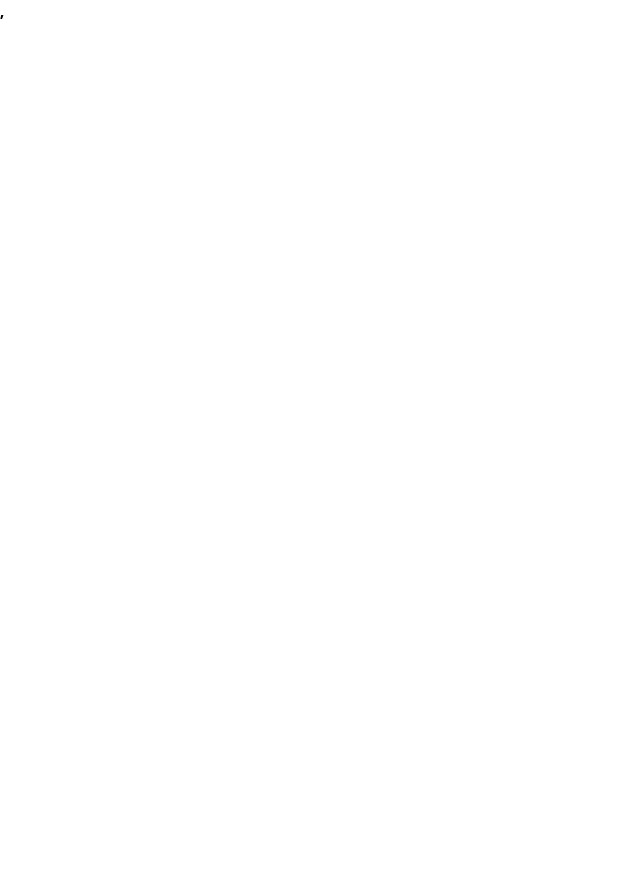
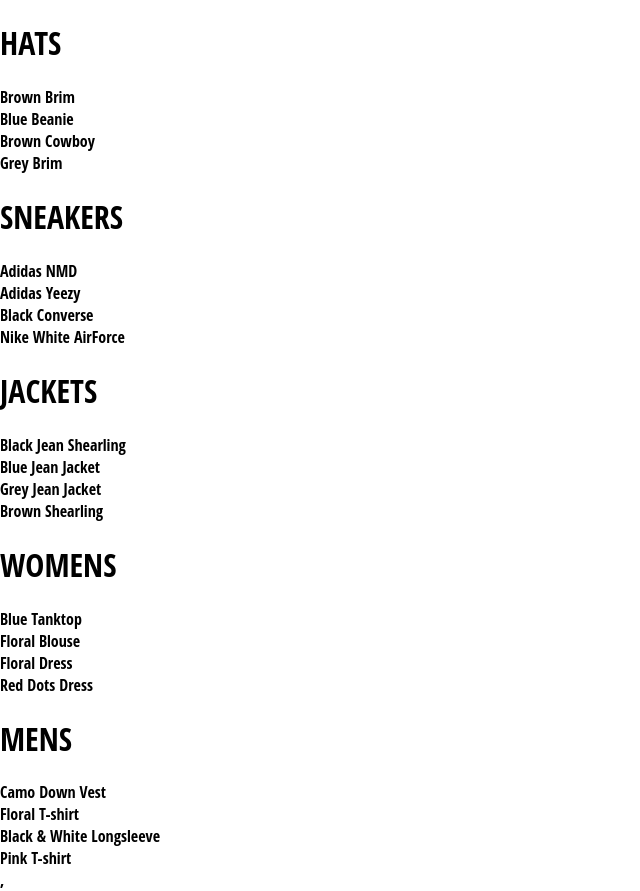
Before and after one commit to poolpy111/oto-clothing, a React (Create React App) app: page /shop in a window 1280 px wide. Before the commit this address had no page. Shown: the whole page, without its empty margins (0-640 px from the left). Before the commit the page ends 800 px from the top, so only its background shows below. Built offline with nearby package versions, Linux system fonts and the light colour scheme.

Commit message:
added map of shop data and created filter so it shows only 4 elements instead of all

```diff
--- a/src/App.js
+++ b/src/App.js
@@ -5,15 +5,7 @@
   Routes,
   Route
 } from "react-router-dom";
-
-const HatsPage = () => {
-  return(
-    <div>
-      <h1>hats page</h1>
-      <p>Hi</p>
-    </div>
-  )
-}
+import ShopPage from './pages/shop/shop.component.jsx';
 
 function App() {
   return (
@@ -21,7 +13,7 @@
       <BrowserRouter>
         <Routes>
           <Route path="/" element={<HomePage />} />
-          <Route path="hats" element={<HatsPage />} />
+          <Route path="shop" element={<ShopPage />} />
         </Routes>
       </BrowserRouter>,
     </div>
--- /dev/null
+++ b/src/components/preview-collection/preview-collection.component.jsx
@@ -0,0 +1,21 @@
+import React from 'react';
+import './preview-collection.styles.scss';
+
+function PriveiwCollection({ title, items }) {
+    return (
+        <div classname="collection-preview">
+            <h1 classname="title">{title.toUpperCase()}</h1>
+            <div className="preview">
+                {
+                    items
+                        .filter((item, idx) => idx < 4)
+                        .map((item => (
+                            <div key={item.id}>{item.name}</div>
+                    )))
+                }
+            </div>
+        </div>
+    )
+}
+
+export default PriveiwCollection
--- a/src/pages/shop/shop.component.jsx
+++ b/src/pages/shop/shop.component.jsx
@@ -1,11 +1,28 @@
-import React from 'react'
+import { render } from '@testing-library/react';
+import React from 'react';
+import SHOP_DATA from './shop.data.js';
+import PriveiwCollection from '../../components/preview-collection/preview-collection.component';
 
-function ShopPage() {
-    return (
-        <div>
 
-        </div>
-    )
+class ShopPage extends React.Component {
+    constructor(props) {
+        super(props);
+        this.state = {
+            collections: SHOP_DATA
+        }
+    }
+
+
+    render(){
+        const {collections} = this.state;
+        return (<div className="shop-page">
+            {
+                    collections.map(({ id, ...otherCollectionProps }) => (
+                        <PriveiwCollection key={id} {...otherCollectionProps} />
+                    ))
+            }
+        </div>);
+    }
 }
 
 export default ShopPage
--- /dev/null
+++ b/src/pages/shop/shop.data.js
@@ -0,0 +1,249 @@
+const SHOP_DATA = [
+    {
+      id: 1,
+      title: 'Hats',
+      routeName: 'hats',
+      items: [
+        {
+          id: 1,
+          name: 'Brown Brim',
+          imageUrl: 'https://i.ibb.co/ZYW3VTp/brown-brim.png',
+          price: 25
+        },
+        {
+          id: 2,
+          name: 'Blue Beanie',
+          imageUrl: 'https://i.ibb.co/ypkgK0X/blue-beanie.png',
+          price: 18
+        },
+        {
+          id: 3,
+          name: 'Brown Cowboy',
+          imageUrl: 'https://i.ibb.co/QdJwgmp/brown-cowboy.png',
+          price: 35
+        },
+        {
+          id: 4,
+          name: 'Grey Brim',
+          imageUrl: 'https://i.ibb.co/RjBLWxB/grey-brim.png',
+          price: 25
+        },
+        {
+          id: 5,
+          name: 'Green Beanie',
+          imageUrl: 'https://i.ibb.co/YTjW3vF/green-beanie.png',
+          price: 18
+        },
+        {
+          id: 6,
+          name: 'Palm Tree Cap',
+          imageUrl: 'https://i.ibb.co/rKBDvJX/palm-tree-cap.png',
+          price: 14
+        },
+        {
+          id: 7,
+          name: 'Red Beanie',
+          imageUrl: 'https://i.ibb.co/bLB646Z/red-beanie.png',
+          price: 18
+        },
+        {
+          id: 8,
+          name: 'Wolf Cap',
+          imageUrl: 'https://i.ibb.co/1f2nWMM/wolf-cap.png',
+          price: 14
+        },
+        {
+          id: 9,
+          name: 'Blue Snapback',
+          imageUrl: 'https://i.ibb.co/X2VJP2W/blue-snapback.png',
+          price: 16
+        }
+      ]
+    },
+    {
+      id: 2,
+      title: 'Sneakers',
+      routeName: 'sneakers',
+      items: [
+        {
+          id: 10,
+          name: 'Adidas NMD',
+          imageUrl: 'https://i.ibb.co/0s3pdnc/adidas-nmd.png',
+          price: 220
+        },
+        {
+          id: 11,
+          name: 'Adidas Yeezy',
+          imageUrl: 'https://i.ibb.co/dJbG1cT/yeezy.png',
+          price: 280
+        },
+        {
+          id: 12,
+          name: 'Black Converse',
+          imageUrl: 'https://i.ibb.co/bPmVXyP/black-converse.png',
+          price: 110
+        },
+        {
+          id: 13,
+          name: 'Nike White AirForce',
+          imageUrl: 'https://i.ibb.co/1RcFPk0/white-nike-high-tops.png',
+          price: 160
+        },
+        {
+          id: 14,
+          name: 'Nike Red High Tops',
+          imageUrl: 'https://i.ibb.co/QcvzydB/nikes-red.png',
+          price: 160
+        },
+        {
+          id: 15,
+          name: 'Nike Brown High Tops',
+          imageUrl: 'https://i.ibb.co/fMTV342/nike-brown.png',
+          price: 160
+        },
+        {
+          id: 16,
+          name: 'Air Jordan Limited',
+          imageUrl: 'https://i.ibb.co/w4k6Ws9/nike-funky.png',
+          price: 190
+        },
+        {
+          id: 17,
+          name: 'Timberlands',
+          imageUrl: 'https://i.ibb.co/Mhh6wBg/timberlands.png',
+          price: 200
+        }
+      ]
+    },
+    {
+      id: 3,
+      title: 'Jackets',
+      routeName: 'jackets',
+      items: [
+        {
+          id: 18,
+          name: 'Black Jean Shearling',
+          imageUrl: 'https://i.ibb.co/XzcwL5s/black-shearling.png',
+          price: 125
+        },
+        {
+          id: 19,
+          name: 'Blue Jean Jacket',
+          imageUrl: 'https://i.ibb.co/mJS6vz0/blue-jean-jacket.png',
+          price: 90
+        },
+        {
+          id: 20,
+          name: 'Grey Jean Jacket',
+          imageUrl: 'https://i.ibb.co/N71k1ML/grey-jean-jacket.png',
+          price: 90
+        },
+        {
+          id: 21,
+          name: 'Brown Shearling',
+          imageUrl: 'https://i.ibb.co/s96FpdP/brown-shearling.png',
+          price: 165
+        },
+        {
+          id: 22,
+          name: 'Tan Trench',
+          imageUrl: 'https://i.ibb.co/M6hHc3F/brown-trench.png',
+          price: 185
+        }
+      ]
+    },
+    {
+      id: 4,
+      title: 'Womens',
+      routeName: 'womens',
+      items: [
+        {
+          id: 23,
+          name: 'Blue Tanktop',
+          imageUrl: 'https://i.ibb.co/7CQVJNm/blue-tank.png',
+          price: 25
+        },
+        {
+          id: 24,
+          name: 'Floral Blouse',
+          imageUrl: 'https://i.ibb.co/4W2DGKm/floral-blouse.png',
+          price: 20
+        },
+        {
+          id: 25,
+          name: 'Floral Dress',
+          imageUrl: 'https://i.ibb.co/KV18Ysr/floral-skirt.png',
+          price: 80
+        },
+        {
+          id: 26,
+          name: 'Red Dots Dress',
+          imageUrl: 'https://i.ibb.co/N3BN1bh/red-polka-dot-dress.png',
+          price: 80
+        },
+        {
+          id: 27,
+          name: 'Striped Sweater',
+          imageUrl: 'https://i.ibb.co/KmSkMbH/striped-sweater.png',
+          price: 45
+        },
+        {
+          id: 28,
+          name: 'Yellow Track Suit',
+          imageUrl: 'https://i.ibb.co/v1cvwNf/yellow-track-suit.png',
+          price: 135
+        },
+        {
+          id: 29,
+          name: 'White Blouse',
+          imageUrl: 'https://i.ibb.co/qBcrsJg/white-vest.png',
+          price: 20
+        }
+      ]
+    },
+    {
+      id: 5,
+      title: 'Mens',
+      routeName: 'mens',
+      items: [
+        {
+          id: 30,
+          name: 'Camo Down Vest',
+          imageUrl: 'https://i.ibb.co/xJS0T3Y/camo-vest.png',
+          price: 325
+        },
+        {
+          id: 31,
+          name: 'Floral T-shirt',
+          imageUrl: 'https://i.ibb.co/qMQ75QZ/floral-shirt.png',
+          price: 20
+        },
+        {
+          id: 32,
+          name: 'Black & White Longsleeve',
+          imageUrl: 'https://i.ibb.co/55z32tw/long-sleeve.png',
+          price: 25
+        },
+        {
+          id: 33,
+          name: 'Pink T-shirt',
+          imageUrl: 'https://i.ibb.co/RvwnBL8/pink-shirt.png',
+          price: 25
+        },
+        {
+          id: 34,
+          name: 'Jean Long Sleeve',
+          imageUrl: 'https://i.ibb.co/VpW4x5t/roll-up-jean-shirt.png',
+          price: 40
+        },
+        {
+          id: 35,
+          name: 'Burgundy T-shirt',
+          imageUrl: 'https://i.ibb.co/mh3VM1f/polka-dot-shirt.png',
+          price: 25
+        }
+      ]
+    }
+  ];
+
+  export default SHOP_DATA;
```
Also changed, not shown: src/reportWebVitals.js (deleted, +0 -13 lines), src/components/preview-collection/preview-collection.styles.scss (added), src/logo.svg (deleted).
